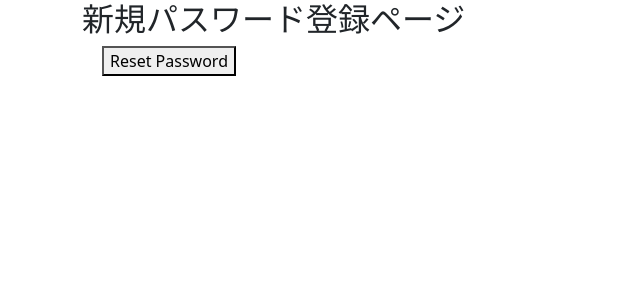
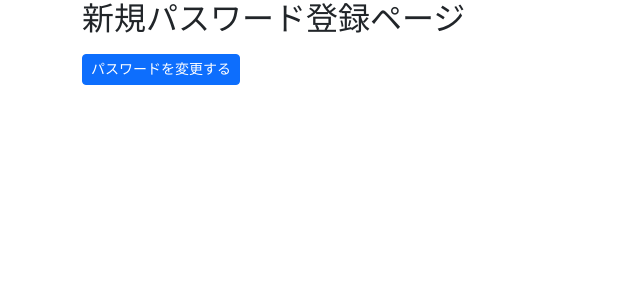
Before and after one commit to Takkar-915/wordsproject, a Django app: page /reset/1/1 in a window 1280 px wide. Shown: the top 300 px of the page, without its empty margins (0-640 px from the left). Run offline with Django 3.2, Linux system fonts and the light colour scheme; some libraries are stand-ins or nearby versions.

Commit message:
デザインの変更
デザインの改良はいったんとめます、、、

```diff
--- a/accounts/templates/login.html
+++ b/accounts/templates/login.html
@@ -5,12 +5,13 @@
 {% block content %}
 <body>
     <h2>ログインページ</h2>
+    <p>
     <form action="" method="post">
         {% csrf_token %}
         {{ form.as_p }}
-        <button type="submit">ログイン</button>
+        <button type="submit" class="btn btn-primary btn-sm">ログイン</button>
     </form>
-
+    </p>
     <p><a href="{% url 'password_reset' %}">パスワードを忘れた</a></p>
 </body>
 {% endblock content %}
--- a/accounts/templates/password_reset.html
+++ b/accounts/templates/password_reset.html
@@ -5,10 +5,12 @@
 {% block content %}
 <body>
     <h2>パスワードリセット申し込みページ</h2>
-    <form method="post" style="padding-left:20px;">
+    <p>
+    <form method="post">
     {% csrf_token %}
     {{ form.as_p }}
-    <button type="submit">パスワードリセット</button>
+    <button type="submit" class="btn btn-primary btn-sm">パスワードリセット</button>
     </form>
+    </p>
 </body>
 {% endblock content %}
--- a/accounts/templates/password_reset_form.html
+++ b/accounts/templates/password_reset_form.html
@@ -5,10 +5,12 @@
 {% block content %}
 <body>
     <h2>新規パスワード登録ページ</h2>
-    <form method="post" style="padding-left:20px;">
+    <p>
+    <form method="post">
         {% csrf_token %}
         {{ form.as_p }}
-        <button type="submit">Reset Password</button>
+        <button type="submit" class="btn btn-primary btn-sm">パスワードを変更する</button>
     </form>
+    </p>
 </body>
 {% endblock content %}
--- a/accounts/templates/signup.html
+++ b/accounts/templates/signup.html
@@ -29,7 +29,7 @@
     メールアドレスはパスワードをリセットする際に必要ですが、必須ではありません。<br>
     学生が作ったwebアプリにメールアドレスを登録することに不安がある方は、スルーしていただいて構いません。
   </p>
-  <input type="submit" value="登録する">
+  <input type="submit" class="btn btn-primary btn-sm" value="登録する">
 </form>
 
 <br>
--- /dev/null
+++ b/static/css/mysheet.css
@@ -0,0 +1,13 @@
+body {
+    font-family: var(--font-family-sans-serif);
+}
+
+p {
+    width: auto;
+    font-size: 16px; /* フォントのサイズを指定する */
+    line-height: 30px; /* 行の高さを指定する */
+}
+
+.btn btn-primary btn-sm {
+    padding-bottom: 12px;
+}
--- a/wordsapp/templates/base.html
+++ b/wordsapp/templates/base.html
@@ -5,6 +5,7 @@
 <meta charset="UTF-8">
 <meta name="viewport" content="width=device-width, initial-scale=1, shrink-to-fit=no">
 <link href="{% static 'css/bootstrap.min.css' %}" rel="stylesheet">
+<link href="{% static 'css/mysheet.css' %}" rel="stylesheet">
 {% block extra_css %}{% endblock %}
 <title>{% block title %}オリジナル単語帳{% endblock %}</title>
 </head>
--- a/wordsapp/templates/delete.html
+++ b/wordsapp/templates/delete.html
@@ -6,12 +6,13 @@
 
 <body>
     <h2>英単語データ削除確認画面</h2>
+    <p>
     <form method="post">
         {% csrf_token %}
         <p>英単語   {{ post.question }} を削除しますか？</p>
-        <input type="submit" value="削除する">
+        <input type="submit" class="btn btn-primary btn-sm" value="削除する">
     </form>
-
+    </p>
     <p><a href="{% url 'wordsapp:top' %}">削除せずに戻る</a></p>
 </body>
 {% endblock content %}
--- a/wordsapp/templates/details.html
+++ b/wordsapp/templates/details.html
@@ -5,12 +5,11 @@
 {% block content %}
 <body>
     <h2>このアプリについて</h2>
-    <p>このアプリは、普段の英語学習に役立つものを作りたいという考えから、プログラミング学習もかねて<br>
+    <p>このアプリは、普段の英語学習に役立つものを作りたいという考えから、プログラミング学習もかねて
         自作をはじめたアプリです。<br>
         個人的に使い続けられるものが完成すれば良いと思っていたのですが、せっかくなので公開することにしました。<br>
         覚えられない単語や、重要な単語を整理したい！と考えている方は、是非使ってみてください。<br>
-        装飾は簡素ですが、最低限の機能は有してと思います…<br>
-        今後は小テスト機能を追加したり、利便性をもう少し向上させたいと考えています。
+        今後は小テスト機能を追加したり、利便性を向上させていく予定です。
     </p>
 
     <p><a href="{% url 'wordsapp:index' %}">トップページに戻る</a></p>
--- a/wordsapp/templates/post.html
+++ b/wordsapp/templates/post.html
@@ -28,7 +28,7 @@
         </tr>
         </table>
         <hr>
-        <button type="submit">登録する</button>
+        <button type="submit" class="btn btn-primary btn-sm">登録する</button>
     </form>
       {% endblock %}
 </body>
--- a/wordsapp/templates/update.html
+++ b/wordsapp/templates/update.html
@@ -7,6 +7,7 @@
 <h3>編集画面</h3>
 
 {% block contents %}
+<p>
 <form method="POST">
         {% csrf_token %}
         <table>
@@ -28,8 +29,9 @@
         </tr>
         </table>
         <hr>
-        <button type="submit">変更する</button>
+        <button type="submit" class="btn btn-primary btn-sm">変更する</button>
     </form>
+    </p>
       {% endblock %}
 
       <p><a href="{% url 'wordsapp:top' %}">変更せずに戻る</a></p>
```
Also changed, not shown: wordsapp/templates/index.html (+9 -3 lines), wordsapp/templates/top.html (+10 -6 lines), db.sqlite3.
